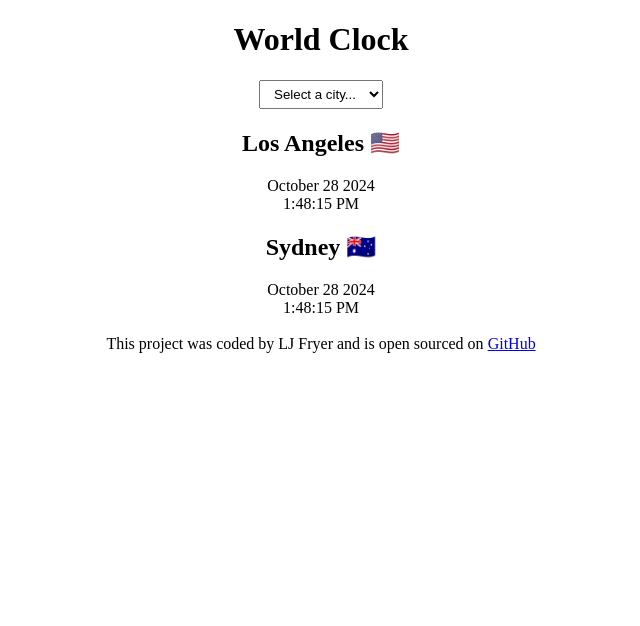
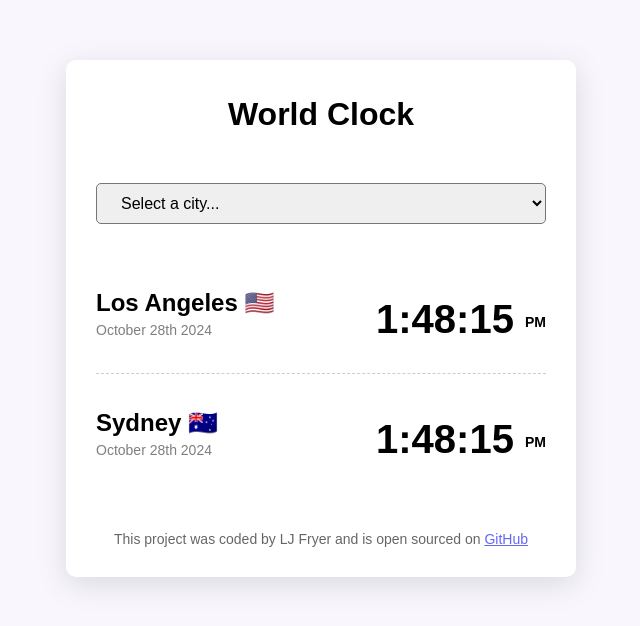
Before and after one commit to LJ-Fryer/world-clock, a plain HTML site: page index.html in a window 1280 px wide. Shown: the whole page, without its empty margins (319-959 px from the left). Drawn offline with Linux system fonts and the light colour scheme.

Commit message:
Added CSS styling

```diff
--- a/index.html
+++ b/index.html
@@ -20,14 +20,18 @@
         </select>
 
         <div class="city">
-          <h2>Los Angeles 🇺🇸</h2>
-          <div class="date">October 28 2024</div>
-          <div class="time">1:48:15 PM</div>
+          <div>
+            <h2>Los Angeles 🇺🇸</h2>
+            <div class="date">October 28th 2024</div>
+          </div>
+          <div class="time">1:48:15 <small>PM</small></div>
         </div>
         <div class="city">
-          <h2>Sydney 🇦🇺</h2>
-          <div class="date">October 28 2024</div>
-          <div class="time">1:48:15 PM</div>
+          <div>
+            <h2>Sydney 🇦🇺</h2>
+            <div class="date">October 28th 2024</div>
+          </div>
+          <div class="time">1:48:15 <small>PM</small></div>
         </div>
       </main>
       <br />
--- a/src/styles.css
+++ b/src/styles.css
@@ -1,14 +1,59 @@
+body {
+  background: #f9f7fd;
+  font-family: sans-serif;
+}
 h1 {
   text-align: center;
+  margin-bottom: 50px;
+}
+select {
+  display: block;
+  padding: 10px 20px;
+  margin-bottom: 50px;
+  width: 100%;
+  border-radius: 5px;
+  font-size: 16px;
+}
+h2 {
+  margin: 0 0 5px;
+  font-size: 24px;
+  font-weight: 600;
+}
+.container {
+  max-width: 450px;
+  background: white;
+  margin: 60px auto;
+  padding: 15px 30px 30px;
+  border-radius: 10px;
+  box-shadow: rgba(100, 100, 111, 0.2) 0px 7px 29px 0px;
+}
+.city {
+  display: flex;
+  justify-content: space-between;
+  padding: 15px 0;
+  margin: 20px 0;
+  border-bottom: 1px dashed rgba(0, 0, 0, 0.2);
+}
+.city:last-child {
+  border: none;
+}
+.date {
+  opacity: 0.5;
+  font-size: 14px;
+  margin-bottom: 20px;
+}
+.time {
+  font-size: 40px;
+  line-height: 60px;
+  font-weight: 600;
+}
+.time small {
+  font-size: 14px;
+  line-height: 28px;
+  vertical-align: middle;
 }
 footer {
   text-align: center;
+  font-size: 14px;
+  opacity: 0.6;
 }
-select {
-  display: block;
-  padding: 5px 10px;
-  margin: 0 auto;
-}
-.city {
-  text-align: center;
-}
```
